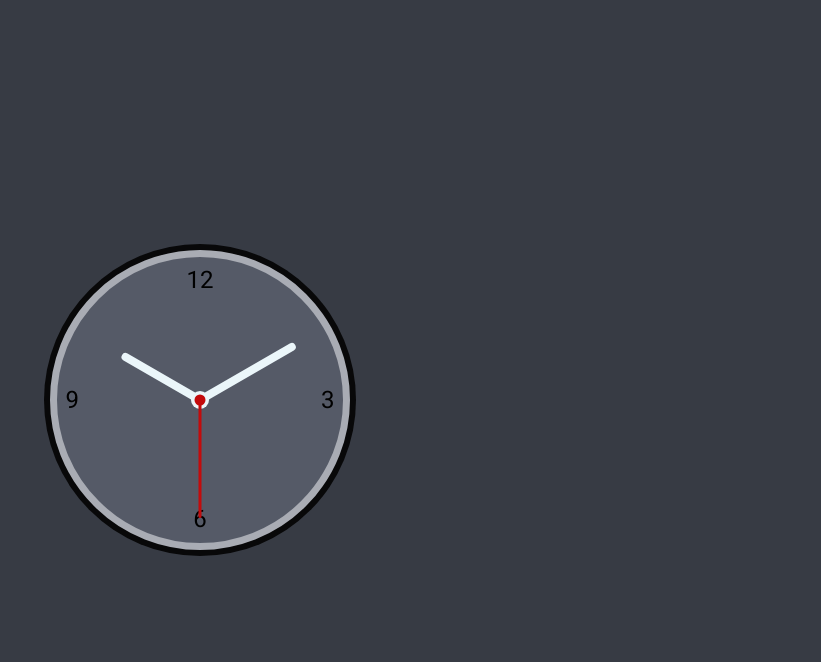
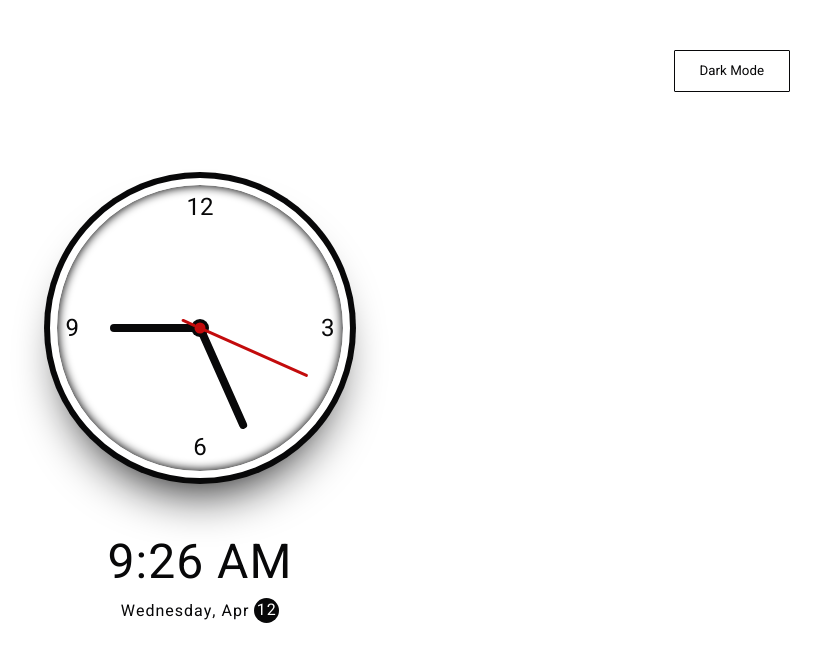
Before and after one commit to rishi1011/time-clock, a plain HTML site: page index.html in a window 1280 px wide. Shown: the whole page, without its empty margins (440-1261 px from the left). Drawn offline with Linux system fonts and the light colour scheme.

Commit message:
Finished

```diff
--- a/index.html
+++ b/index.html
@@ -16,6 +16,8 @@
 
     <!-- https://dribbble.com/shots/17964055-Dark-Clock -->
 
+    <button class="toggle-mode">Dark Mode</button>
+
     <div class="clock">
         <div class="hand hour"></div>
         <div class="hand minute"></div>
@@ -26,6 +28,11 @@
         <span class="right">3</span>
         <span class="bottom">6</span>
     </div>
+
+    <div class="date-time-container">
+        <p class="time"></p>
+        <p class="date"></p>
+    </div>
 </body>
 
 </html>
--- a/script.js
+++ b/script.js
@@ -0,0 +1,56 @@
+const html = document.querySelector('html');
+const toggleModeBtn = document.querySelector('.toggle-mode');
+
+const hourEle = document.querySelector('.hand.hour');
+const minuteEle = document.querySelector('.hand.minute');
+const secondsEle = document.querySelector('.hand.second');
+
+const timeEle = document.querySelector('.time');
+const dateEle = document.querySelector('.date');
+
+toggleModeBtn.addEventListener('click', () => {
+    html.classList.toggle('dark');
+    if (toggleModeBtn.innerText === 'Dark Mode') {
+        toggleModeBtn.innerText = 'Light Mode';
+    } else {
+        toggleModeBtn.innerText = 'Dark Mode';
+    }
+});
+
+const months = ['Jan', 'Feb', 'Mar', 'Apr', 'May', 'Jun', 'Jul', 'Aug', 'Sep', 'Oct', 'Nov', 'Dec'];
+
+const days = ['Monday', 'Tuesday', 'Wednesday', 'Thursday', 'Friday', 'Saturday', 'Sunday'];
+
+function setTime() {
+    const date = new Date();
+    const hours = date.getHours();
+    const ampm = hours < 12 ? 'AM' : 'PM';
+    const hoursForClock = hours % 12;
+    const minutes = date.getMinutes();
+    const seconds = date.getSeconds();
+    const month = date.getMonth();
+    const day = date.getDay();
+    const dateNum = date.getDate();
+
+    const hoursDeg = scale(hoursForClock, 0, 12, 0, 360);
+    const minutesDeg = scale(minutes, 0, 60, 0, 360);
+    const secondsDeg = scale(seconds, 0, 60, 0, 360);
+
+    timeEle.innerText = `${hoursForClock}:${minutes < 10 ? '0' + minutes : minutes} ` + ampm;
+
+    dateEle.innerHTML = `${days[day]}, ${months[month]} <span class="circle">${dateNum}</span>`;
+
+    hourEle.style.transform = `translate(-50%, -100%) rotate(${hoursDeg}deg)`;
+    minuteEle.style.transform = `translate(-50%, -100%) rotate(${minutesDeg}deg)`;
+    secondsEle.style.transform = `translate(-50%, -100%) rotate(${secondsDeg}deg)`;
+}
+
+
+
+// https://stackoverflow.com/questions/10756313/javascript-jquery-map-a-range-of-numbers-to-another-range-of-numbers
+
+function scale(number, inMin, inMax, outMin, outMax) {
+    return (number - inMin) * (outMax - outMin) / (inMax - inMin) + outMin;
+}
+
+setInterval(setTime, 1000);
--- a/style.css
+++ b/style.css
@@ -1,7 +1,18 @@
 @import url('https://fonts.googleapis.com/css2?family=Heebo:wght@300;400&display=swap');
 
-:root{
+:root {
     --clock-outer-outline: #080809;
+    --num-color: #080809;
+    --clock-inner-outline: #fff;
+    --body-background: #fff;
+    --clock-background: #fff;
+    --short-hand: #080809;
+    --big-hand: #C30B0C;
+}
+
+html.dark{
+    --clock-outer-outline: #080809;
+    --num-color: #080809;
     --clock-inner-outline: #A9ACB4;
     --body-background: #373B44;
     --clock-background: #555A67;
@@ -9,9 +20,8 @@
     --big-hand: #C30B0C;
 }
 
-*{
+* {
     box-sizing: border-box;
-    /* outline: 1px solid red; */
 }
 
 body {
@@ -20,22 +30,47 @@ body {
     flex-direction: column;
     align-items: center;
     justify-content: center;
+    gap: 50px;
     height: 100vh;
     overflow: hidden;
     margin: 0;
     background-color: var(--body-background);
+    position: relative;
+    transition: 0.5s;
 }
 
-.clock{
+.toggle-mode{
+    position: absolute;
+    top: 50px;
+    right: 50px;
+    padding: 10px 25px;
+    background-color: var(--clock-background);
+    border: 1px solid var(--clock-outer-outline);
+    cursor: pointer;
+    border-radius: 1px;
+    color: var(--short-hand);
+    font-family: inherit;
+}
+
+.toggle-mode:focus {
+    outline: 0;
+}
+
+.toggle-mode:active{
+    transform: scale(0.98);
+}
+
+.clock {
     position: relative;
     height: 300px;
     width: 300px;
     background-color: var(--clock-background);
     border-radius: 50%;
     border: 7px solid var(--clock-inner-outline);
+    box-shadow: 0 0 10px 1px var(--clock-outer-outline) inset;
 }
 
-.clock::before{
+.clock::before {
     content: '';
     background: var(--clock-outer-outline);
     position: absolute;
@@ -45,9 +80,12 @@ body {
     right: -13px;
     z-index: -1;
     border-radius: 50%;
+    box-shadow:
+        0 30px 50px -25px var(--clock-outer-outline),
+        0 -10px 25px var(--clock-background);
 }
 
-.hand{
+.hand {
     position: absolute;
     top: 50%;
     left: 50%;
@@ -57,17 +95,19 @@ body {
     border-radius: 15px;
 }
 
-.hand.hour{
+.hand.hour {
     transform: translate(-50%, -100%) rotate(300deg);
     height: 90px;
+    transition: all 0.5s ease-in;
 }
 
-.hand.minute{
+.hand.minute {
     transform: translate(-50%, -100%) rotate(60deg);
     height: 110px;
+    transition: all 0.5s ease-in;
 }
 
-.hand.second{
+.hand.second {
     transform: translate(-50%, -100%) rotate(180deg);
     height: 118px;
     width: 3px;
@@ -75,7 +115,18 @@ body {
     z-index: 1;
 }
 
-.center-point{
+.hand.second::after {
+    content: '';
+    height: 15px;
+    width: 3px;
+    background-color: var(--big-hand);
+    position: absolute;
+    bottom: -20px;
+    left: 0;
+    border-radius: 15px;
+}
+
+.center-point {
     height: 18px;
     width: 18px;
     background-color: var(--short-hand);
@@ -98,31 +149,58 @@ body {
     transform: translate(-50%, -50%);
 }
 
-span{
+.clock > span {
     position: absolute;
     font-size: 1.5rem;
+    color: var(--num-color);
 }
 
-span.top{
+span.top {
     top: 2%;
     left: 50%;
     transform: translateX(-50%);
 }
 
-span.bottom{
+span.bottom {
     bottom: 2%;
     transform: translateX(-50%);
     left: 50%;
 }
 
-span.left{
+span.left {
     top: 50%;
     transform: translateY(-50%);
     left: 3%;
 }
 
-span.right{
+span.right {
     top: 50%;
     transform: translateY(-50%);
     right: 3%;
 }
+
+.date-time-container{
+    text-align: center;
+    font-family: inherit;
+    color: var(--short-hand);
+    letter-spacing: 1px;
+}
+
+p{
+    margin: 0;
+}
+
+.time{
+    font-size: 3rem;
+}
+
+.circle {
+    background-color: var(--short-hand);
+    color: var(--clock-background);
+    border-radius: 50%;
+    height: 25px;
+    width: 25px;
+    display: inline-flex;
+    align-items: center;
+    justify-content: center;
+}
```
